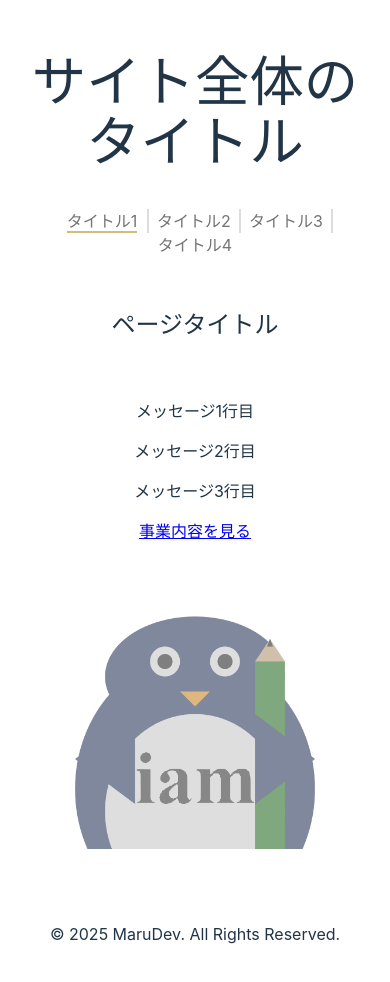
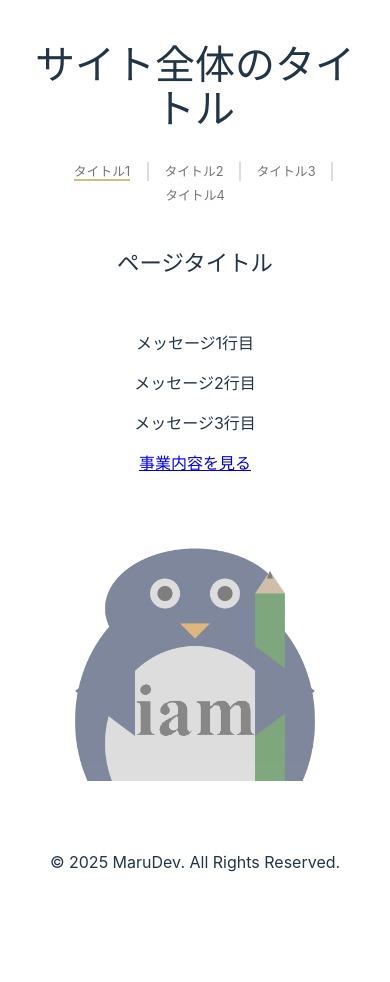
Before and after one commit to itsuki-maru/iam, a Vue app: page /home in a window 390 px wide. Shown: the top 982 px of the page. After the commit the page ends 926 px from the top, so only its background shows below. Built offline with nearby package versions, Linux system fonts and the light colour scheme.

Commit message:
Update mobile ui

```diff
--- a/src/App.vue
+++ b/src/App.vue
@@ -109,5 +109,13 @@ onMounted(() => {
     bottom: 0;
     right: 0;
   }
+
+  .logo-image {
+    width: 80px;
+  }
+
+  #splash-title {
+    font-size: 1.8rem;
+  }
 }
 </style>
--- a/src/style.css
+++ b/src/style.css
@@ -22,6 +22,11 @@ body {
 
 h1 {
   font-size: 3.4em;
+  line-height: 1.1;
+}
+
+h2 {
+  font-size: 1.5em;
   line-height: 1.1;
 }
 
@@ -59,6 +64,21 @@ button:focus-visible {
   margin-top: 3%;
 }
 
+@media (max-width: 768px) {
+  #app {
+    max-width: 100%;
+  }
+  h1 {
+    font-size: 2.5em;
+  }
+  h2 {
+    font-size: 1.4em;
+  }
+  .container {
+    margin-top: 2%;
+  }
+}
+
 @media (prefers-color-scheme: light) {
   :root {
     color: #213547;
--- a/src/views/AppHeader.vue
+++ b/src/views/AppHeader.vue
@@ -91,4 +91,10 @@ getTitleHeader();
   color: #c0ab72;
   border-bottom: 2px solid #d4bc7a;
 }
+
+@media (max-width: 768px) {
+  .nav-menu li {
+    font-size: 0.8em;
+  }
+}
 </style>
--- a/src/views/Products.vue
+++ b/src/views/Products.vue
@@ -163,6 +163,10 @@ const productDataRef = ref(productList);
         margin-top: 150px;
     }
 
+    .card {
+        margin-top: 20px;
+    }
+
     .card.slide-left {
         height: auto;
     }
```
Also changed, not shown: 1 other file (tests, documents, lock files or other folders).
